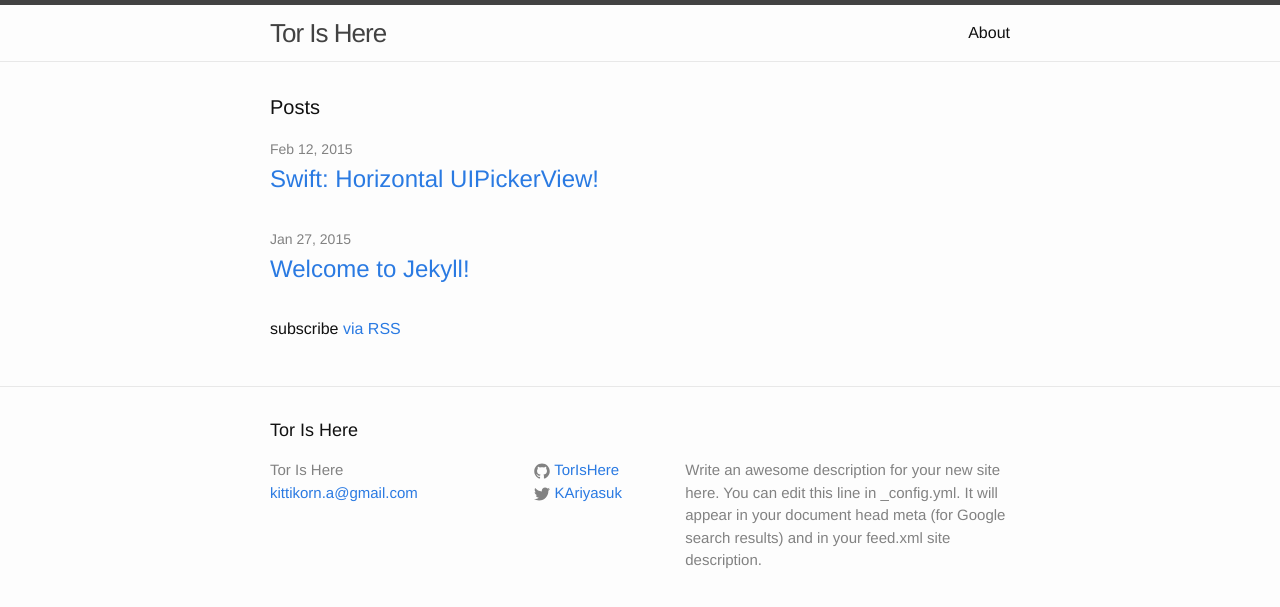
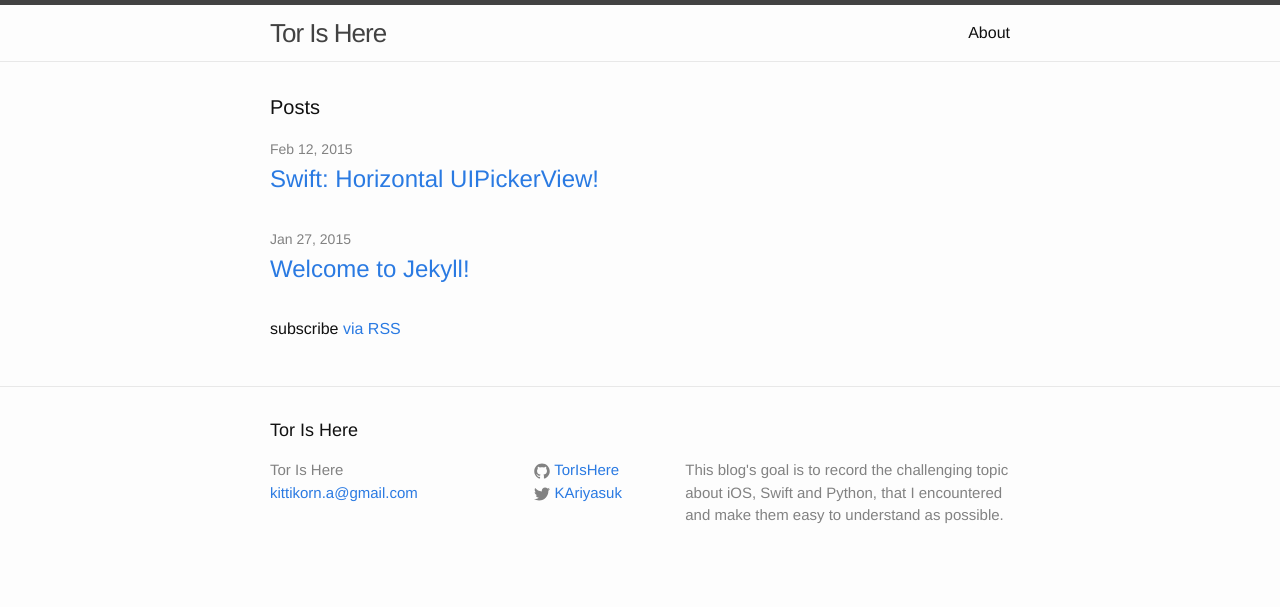
Before and after one commit to TorIsHere/TorIsHere.github.io, a Jekyll site: the page built from blog.html, in a window 1280 px wide. Shown: the top 607 px of the page. Built offline with Jekyll 4.4.1, drawn with Linux system fonts in a browser that asks for light colours.

Commit message:
Add description

```diff
--- a/_config.yml
+++ b/_config.yml
@@ -1,10 +1,7 @@
 # Site settings
 title: "Tor Is Here"
 email: kittikorn.a@gmail.com
-description: > # this means to ignore newlines until "baseurl:"
-  Write an awesome description for your new site here. You can edit this
-  line in _config.yml. It will appear in your document head meta (for
-  Google search results) and in your feed.xml site description.
+description: This blog's goal is to record the challenging topic about iOS, Swift and Python, that I encountered and make them easy to understand as possible.
 baseurl: "" # the subpath of your site, e.g. /blog/
 url: "http://tor.zone" # the base hostname & protocol for your site
 twitter_username: KAriyasuk
```
